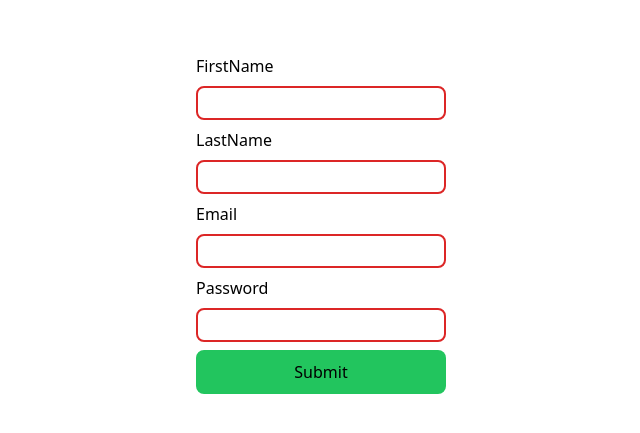
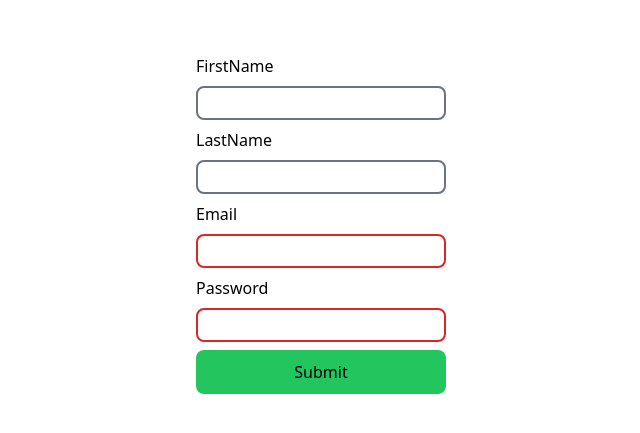
Before and after one commit to Tailung1/intro-component-with-sign-up-form-dynamic-error-messages-, a React (Vite) app: page / in a window 1280 px wide. Shown: the part 221-654 px from the top of the page, without its empty margins (319-959 px from the left). Built offline with nearby package versions, Linux system fonts and the light colour scheme.

Commit message:
improve error message functional BUT ONLY FOR FirstName yet

```diff
--- a/src/App.tsx
+++ b/src/App.tsx
@@ -8,10 +8,12 @@ function App() {
     Email: string;
     Password: string;
   };
-  const [isFirstNameValid, setIsFirstNameValid] = useState<boolean>(false);
-  const [isLastNameValid, setIsLastNameValid] = useState<boolean>(false);
-  const [isEmailValid, setIsEmailValid] = useState<boolean>(false);
-  const [isPasswordValid, setPasswordValid] = useState<boolean>(false);
+  const [isFirstNameValid, setIsFirstNameValid] = useState<boolean | null>(
+    null
+  );
+  const [isLastNameValid, setIsLastNameValid] = useState<boolean | null>(null);
+  const [isEmailValid, setIsEmailValid] = useState<boolean | null>(null);
+  const [isPasswordValid, setPasswordValid] = useState<boolean | null>(null);
 
   const [lager, setLager] = useState<TUserProps[]>([]);
   const [userInfo, setUserInfo] = useState<TUserProps>({
@@ -70,7 +72,10 @@ function App() {
         [target.name]: "Input Can't be empty",
       }));
     }
+    setIsFirstNameValid(false)
   };
+
+
 
   return (
     <>
@@ -86,7 +91,11 @@ function App() {
           name="FirstName"
           value={userInfo.FirstName}
           className={`border-[2px] rounded-lg p-[3px] border-solid ${
-            isFirstNameValid ? "border-green-600" : "border-red-600"
+            isFirstNameValid === null
+              ? "border-gray-500"
+              : isFirstNameValid === true
+              ? "border-green-600"
+              : "border-red-600"
           }`}
         />
         {errors.FirstName ? (
@@ -99,7 +108,11 @@ function App() {
           name="LastName"
           value={userInfo.LastName}
           className={`border-[2px] rounded-lg p-[3px] border-solid ${
-            isPasswordValid ? "border-green-600" : "border-red-600"
+            isPasswordValid === null
+              ? "border-gray-500"
+              : isPasswordValid === true
+              ? "border-green-600"
+              : "border-red-600"
           }`}
         />
         <span>Email</span>
```
